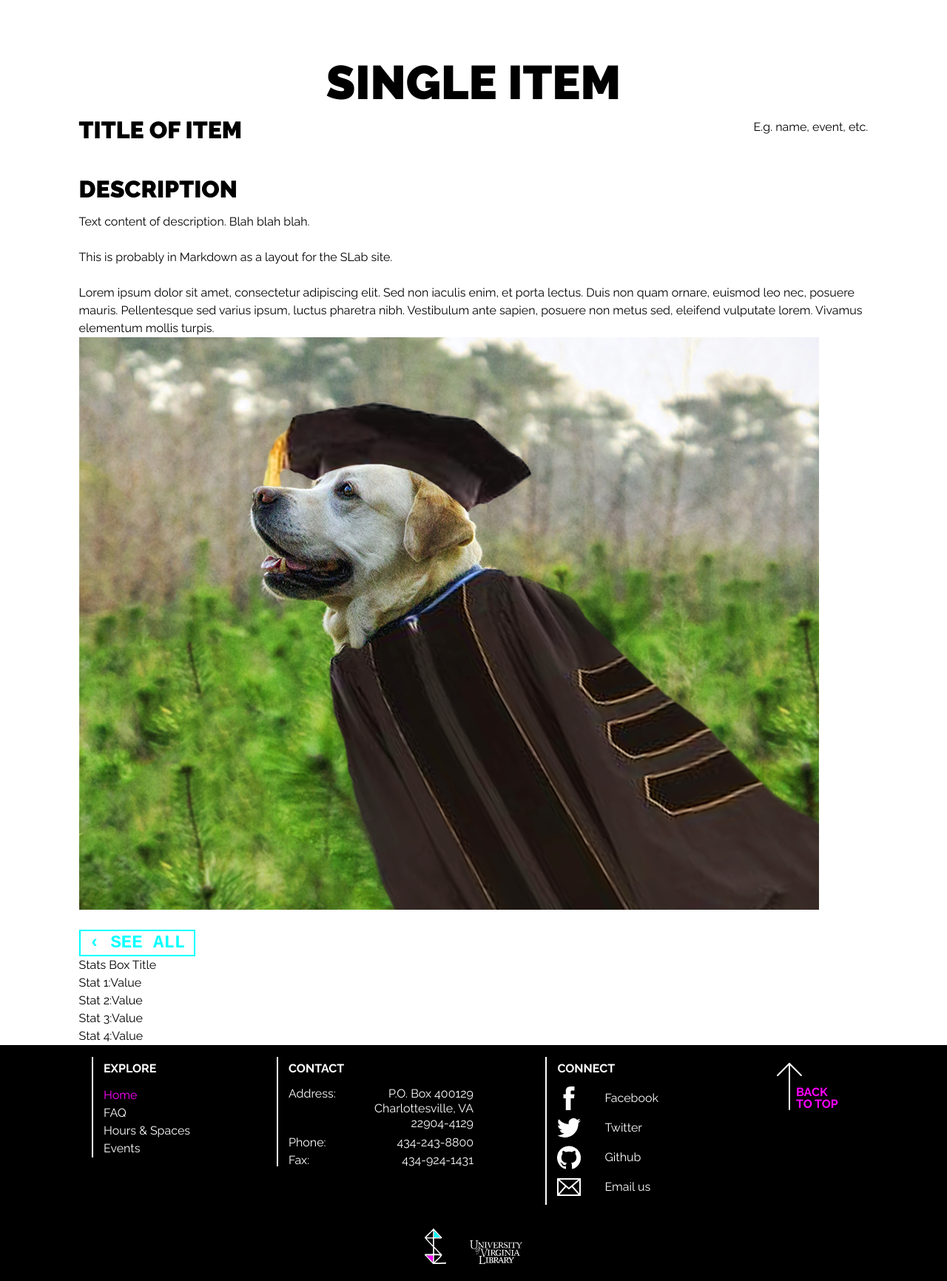
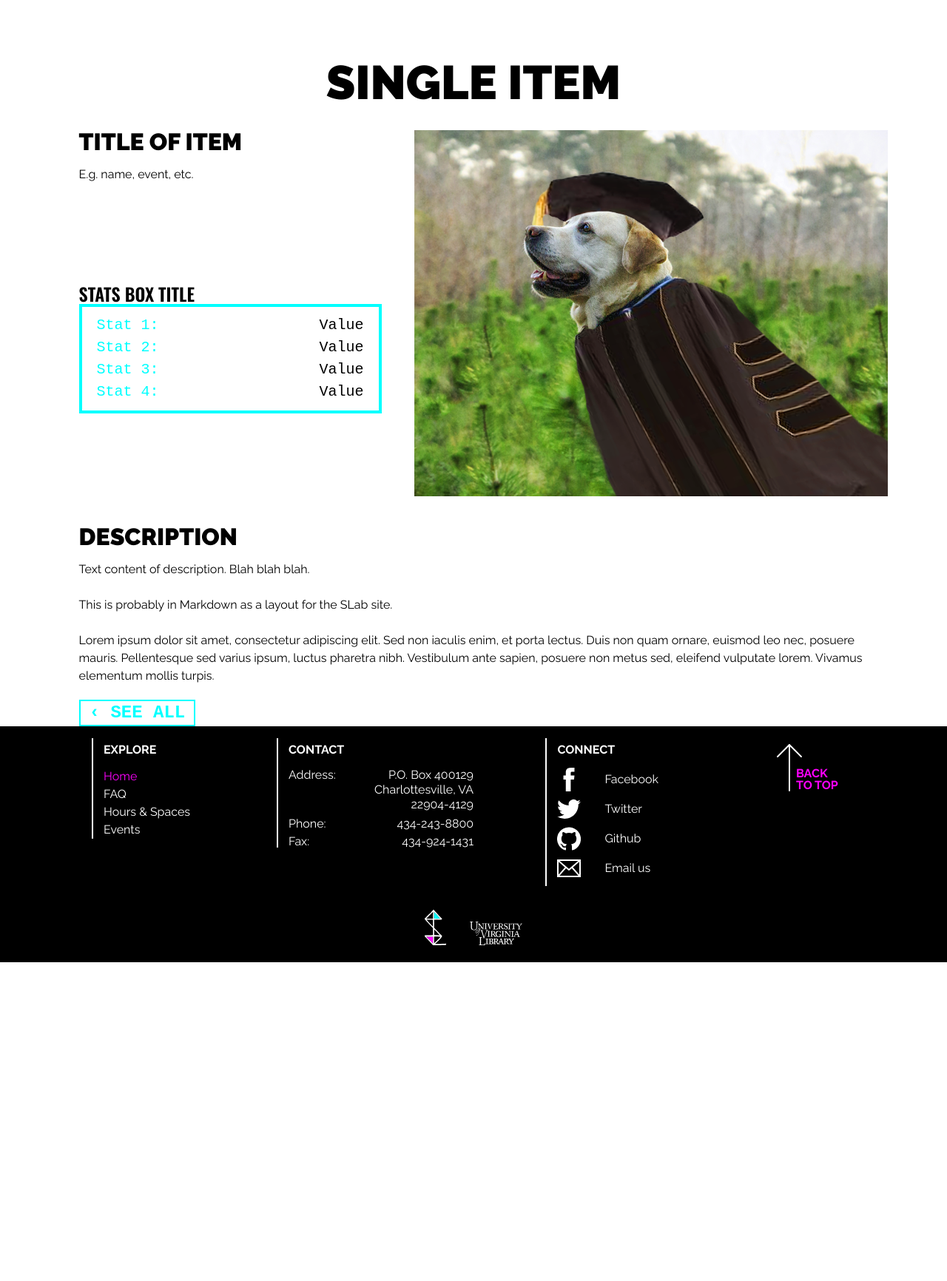
Before and after one commit to kbdonnally/patterns, a Jekyll site: the page built from pages/single-item.html, in a window 1280 px wide. Shown: the whole page at 74% size. Built offline with Jekyll 4.4.1, drawn with Linux system fonts in a browser that asks for light colours; some web fonts are replaced; after the commit the page ends 1301 px from its top, so only the background shows below that.

Commit message:
Rearrange grid & add media queries

```diff
--- a/assets/css/_sass/_item.scss
+++ b/assets/css/_sass/_item.scss
@@ -42,14 +42,24 @@
 	display: grid;
 	grid-template-areas: "type"
 						 "title"
+						 "img"
+						 "stats"
 						 "describe"
-						 "stats"
 						 "button";
+	grid-template-columns: 1fr;
 	padding: 0 4.167%;
 	padding-top: 1em;
 	@media screen and (min-width: 600px) {
 		padding: 0 8.33%;
 		padding-top: 1em;
+	}
+	@media screen and (min-width: 768px) {
+		grid-template-areas: "type type"
+							 "title img"
+							 "stats img"
+							 "describe describe"
+							 "button button";
+		grid-template-columns: 1fr 1fr;
 	}
 }
 
@@ -60,6 +70,7 @@
 	justify-self: center;
 	position: relative;
 	margin-top: 1em;
+	margin-bottom: .5em;
 //	font-family: "Oswald", sans-serif;
 	font-size: 4rem;
 	font-weight: 900;
@@ -71,17 +82,27 @@
 
 .item__big-title {
 	grid-area: title;
-	display: flex;
-	justify-content: space-between;
-	margin-top: 1em;
+	position: relative;
 }
 
 .item-title__title {
 	margin-top: 0 !important;
 }
 
-.item-title__img {
+.item-title__text {
 
+}
+
+/* Image: */
+
+.item__img {
+	grid-area: img;
+	@media screen and (min-width: 768px) {
+		padding-left: 4.167%;
+		img {
+			max-width: 50vw;
+		}
+	}
 }
 
 /* Description: */
@@ -100,8 +121,14 @@
 
 /* Stats: */
 
-.item__stats-box {
+.item__stats {
 	grid-area: stats;
+	@media screen and (min-width: 768px) {
+		padding-right: 4.167%;
+	}
+}
+
+.item-stats__box {
 	position: relative;
 	border: 4px solid cyan;
 	font-family: "base-mono-narrow", monospace;
```
